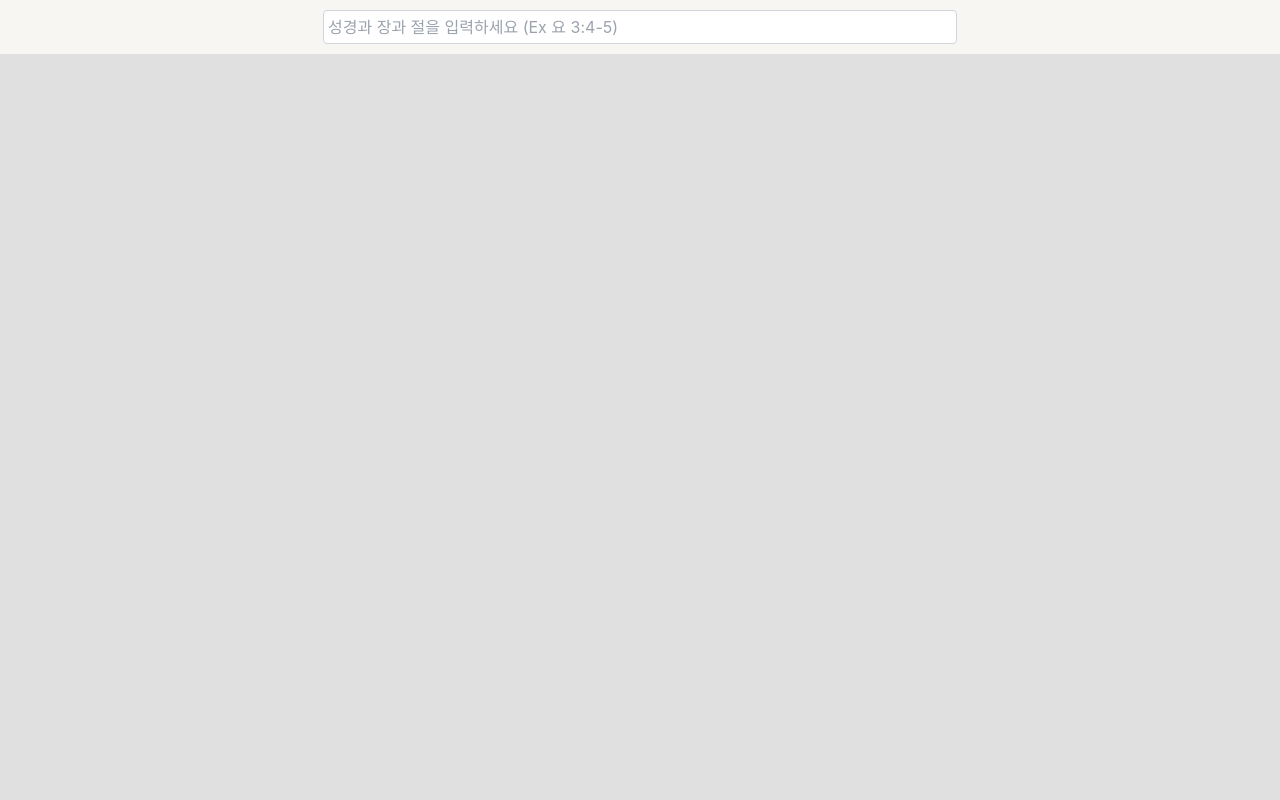
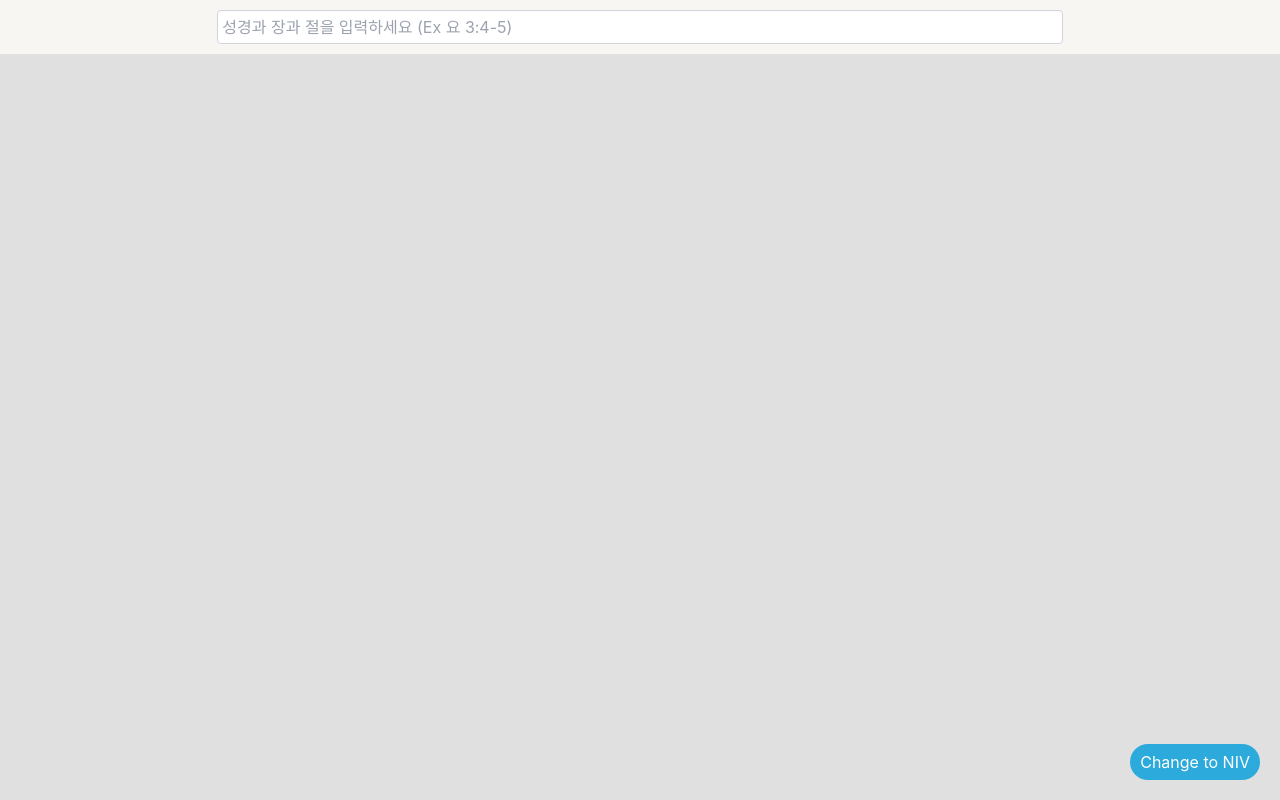
Before and after one commit to daveg7lee/search-bible, a Next.js app: page / in a window 1280 px wide. Built offline with nearby package versions, Linux system fonts and the light colour scheme.

Commit message:
Change Version

```diff
--- a/pages/index.tsx
+++ b/pages/index.tsx
@@ -1,39 +1,62 @@
 import axios from 'axios';
+import Head from 'next/head';
 import { useState } from 'react';
 import { useForm } from 'react-hook-form';
+
+const NIV = 'niv';
+const KOR = 'kor';
 
 const App = () => {
   const { register, handleSubmit } = useForm();
   const [bible, setBible] = useState('');
   const [verses, setVerses] = useState('');
+  const [version, setVersion] = useState(KOR);
   const onSubmit = async (data) => {
     const { value } = data;
     const splited = value.split(' ');
-    const res = await axios(`/api/toEnglish?value=${splited[0]}`);
+    const koBook = splited[0];
+    const verses = splited[1];
+    const res = await axios(`/api/toEnglish?value=${koBook}`);
     setBible(res.data.value);
-    setVerses(splited[1]);
+    setVerses(verses);
+  };
+  const changeVersion = () => {
+    if (version === KOR) {
+      setVersion(NIV);
+    } else if (version === NIV) {
+      setVersion(KOR);
+    }
   };
   return (
     <div className="allCenter flex-col h-screen">
+      <Head>
+        <title>Search Bible</title>
+      </Head>
       <div className="w-full bg-headerColor top-0 py-2.5 px-1.5 allCenter">
-        <form className="w-2/4" onSubmit={handleSubmit(onSubmit)}>
+        <form className="w-full sm:w-2/3" onSubmit={handleSubmit(onSubmit)}>
           <input
             {...register('value', { required: true })}
             type="text"
             placeholder="성경과 장과 절을 입력하세요 (Ex 요 3:4-5)"
-            className="w-full rounded p-1 border-gray-300 border outline-none focus:ring-1 focus:ring-black focus:ring-opacity-60"
+            className="w-full rounded p-1 border-gray-300 border focus:outline-none focus:ring-1 focus:ring-black focus:ring-opacity-60"
           />
         </form>
       </div>
-      <div className="h-full w-full bg-bgColor overflow-auto">
+      <div className="h-full w-full bg-bgColor p-6 relative">
         {bible && verses && (
           <iframe
-            src={`http://ibibles.net/quote.php?kor-${bible}/${verses}`}
-            className="w-full h-full overflow-auto"
+            src={`http://ibibles.net/quote.php?${version}-${bible}/${verses}`}
+            className="w-full h-full"
           >
             <p>현재 사용 중인 브라우저는 iframe 요소를 지원하지 않습니다!</p>
           </iframe>
         )}
+        <button
+          onClick={changeVersion}
+          className="ml-3 bg-buttonColor py-1.5 px-2.5 rounded-full text-white focus:outline-none absolute right-5 bottom-5"
+        >
+          {version === KOR ? 'Change to NIV' : '개역한글로 변경'}
+        </button>
       </div>
     </div>
   );
--- a/tailwind.config.js
+++ b/tailwind.config.js
@@ -6,6 +6,7 @@ module.exports = {
       colors: {
         bgColor: '#E0E0E0',
         headerColor: '#F7F6F3',
+        buttonColor: '#2CAADC',
       },
       borderWidth: {
         DEFAULT: '1px',
```
